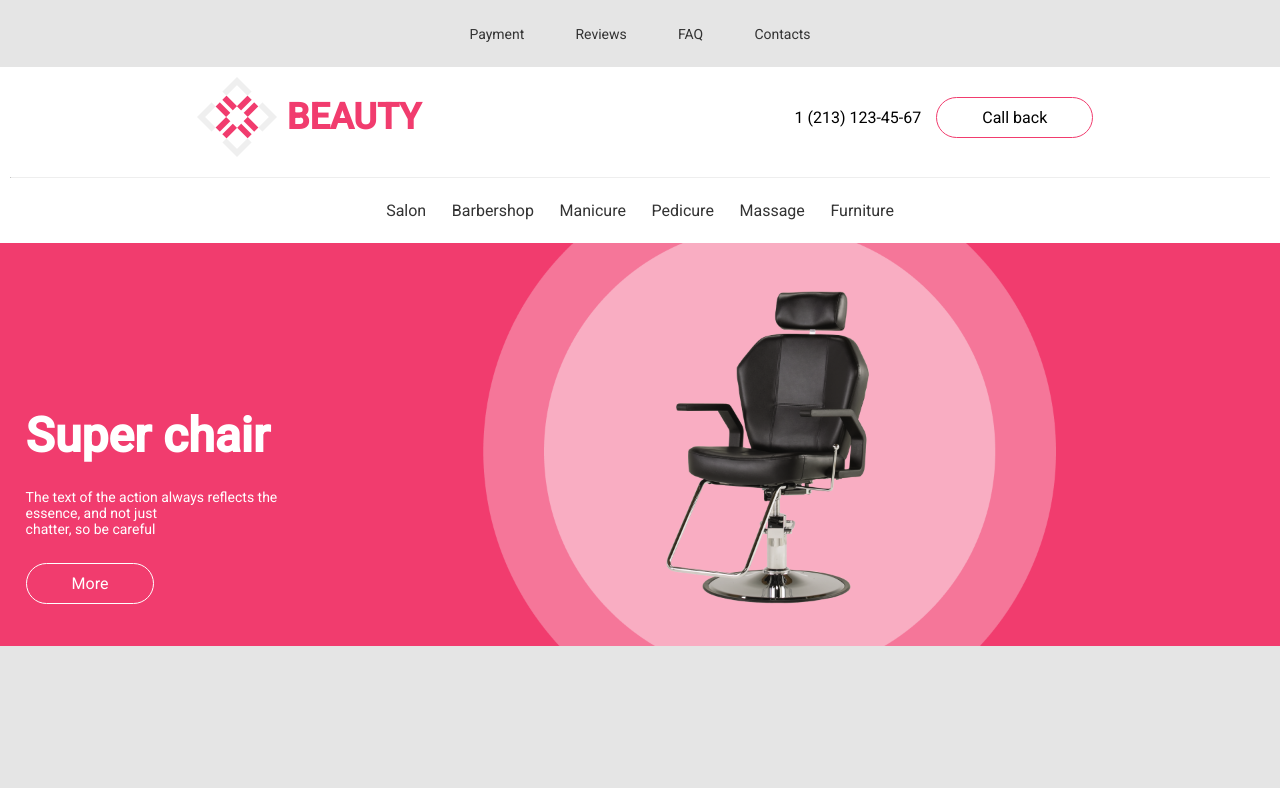
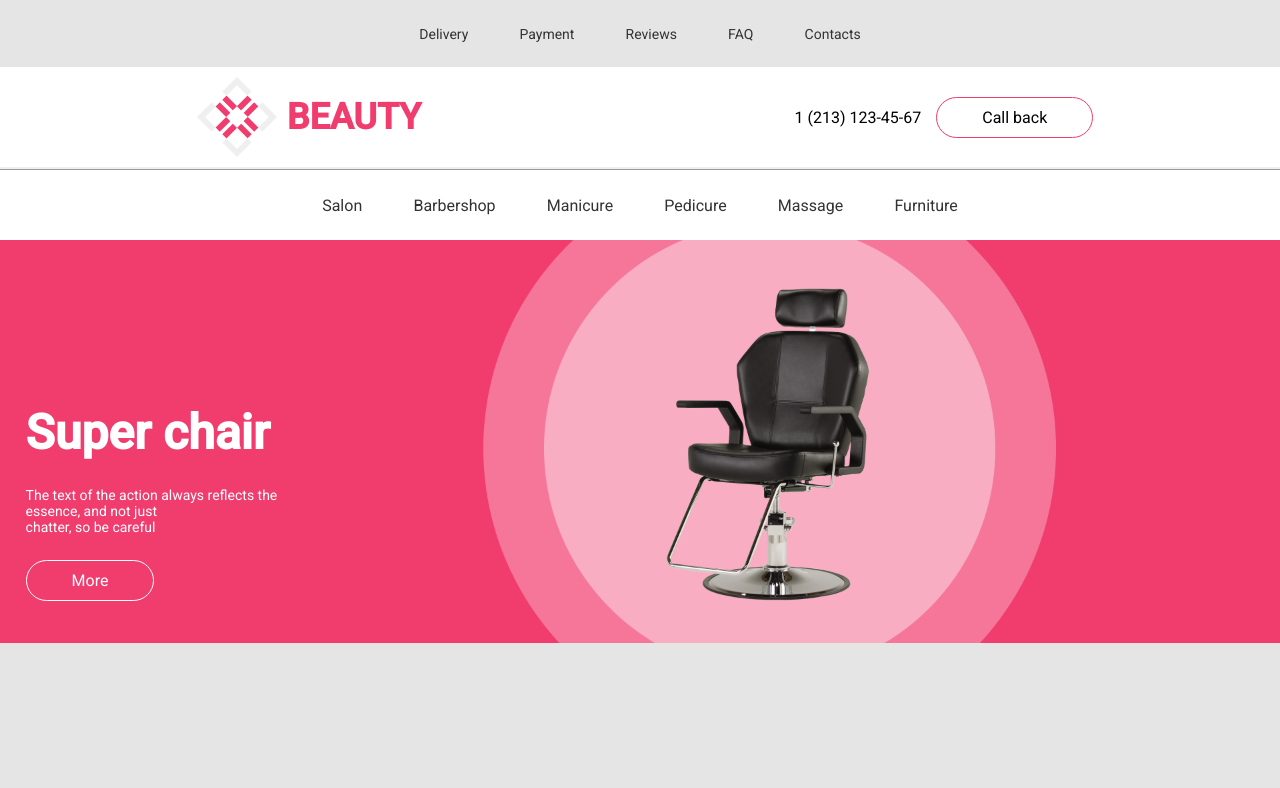
Before and after one commit to YR95/hw6_beauty_redone, a plain HTML site: page index.html in a window 1280 px wide. Shown: the top 788 px of the page. Drawn offline with Linux system fonts and the light colour scheme.

Commit message:
Remove extra margin, add item in thenavigation, remove hr, add a-elements

```diff
--- a/index.html
+++ b/index.html
@@ -12,6 +12,7 @@
 <header>
     <nav>
         <ul class="top-navigation">
+            <li><a>Delivery</a></li>
             <li><a>Payment</a></li>
             <li><a>Reviews</a></li>
             <li><a>FAQ</a></li>
@@ -28,15 +29,14 @@
             <button class="beauty-button">Call back</button>
         </div>
     </div>
-    <hr class="navigation-line">
     <nav>
         <ul class="medium-navigation">
-            <li>Salon</li>
-            <li>Barbershop</li>
-            <li>Manicure</li>
-            <li>Pedicure</li>
-            <li>Massage</li>
-            <li>Furniture</li>
+            <li><a>Salon</a></li>
+            <li><a>Barbershop</a></li>
+            <li><a>Manicure</a></li>
+            <li><a>Pedicure</a></li>
+            <li><a>Massage</a></li>
+            <li><a>Furniture</a></li>
         </ul>
     </nav>
 </header>
--- a/style/style.css
+++ b/style/style.css
@@ -78,15 +78,15 @@
     display: flex;
     justify-content: center;
     align-items: center;
+    border-top-style: ridge;
 }
 
 .medium-navigation > li {
-    padding: 1%;
+    padding: 2%;
     color: #333333;
     font-size: 16px;
     font-family: "Roboto";
     font-weight: 400;
-    margin-bottom: 10px;
 }
 
 .image_background {
```
